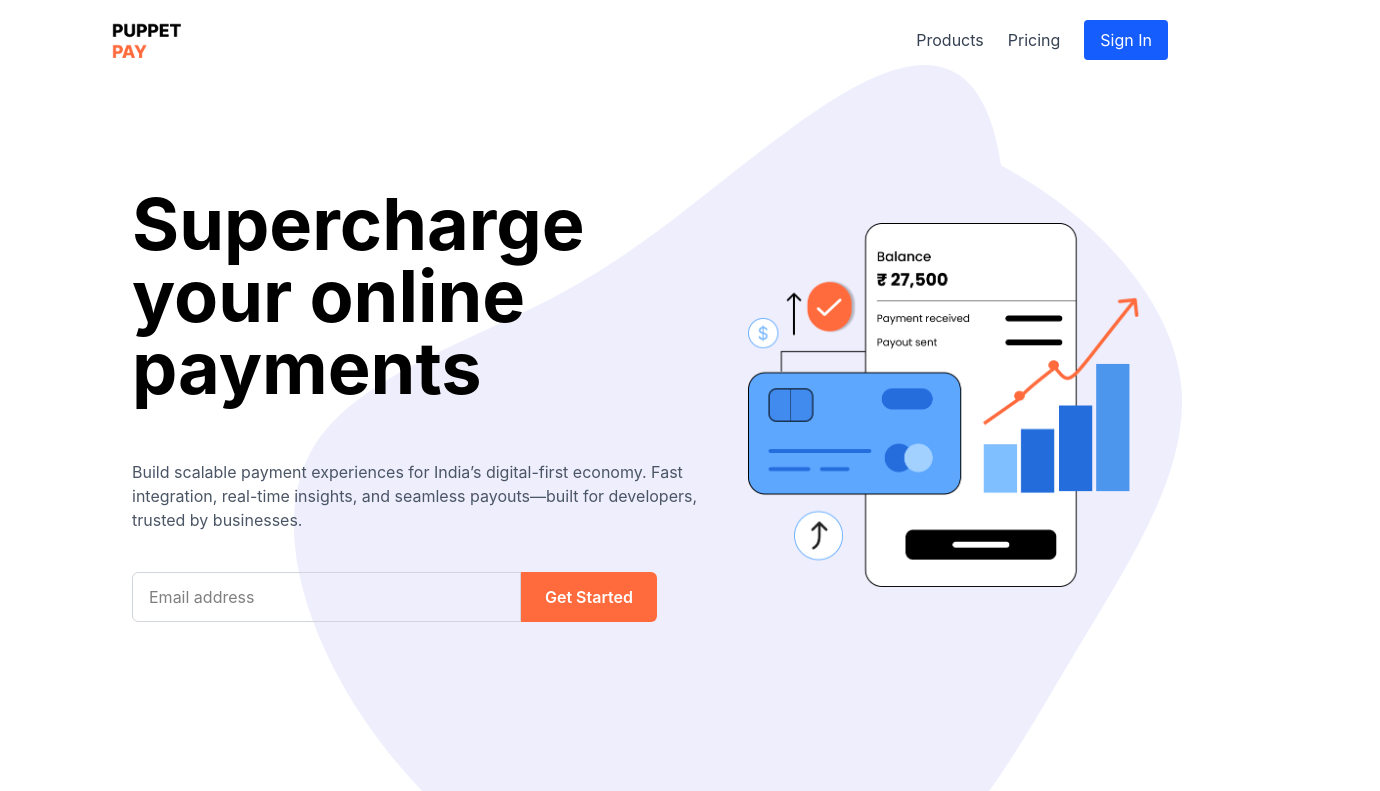
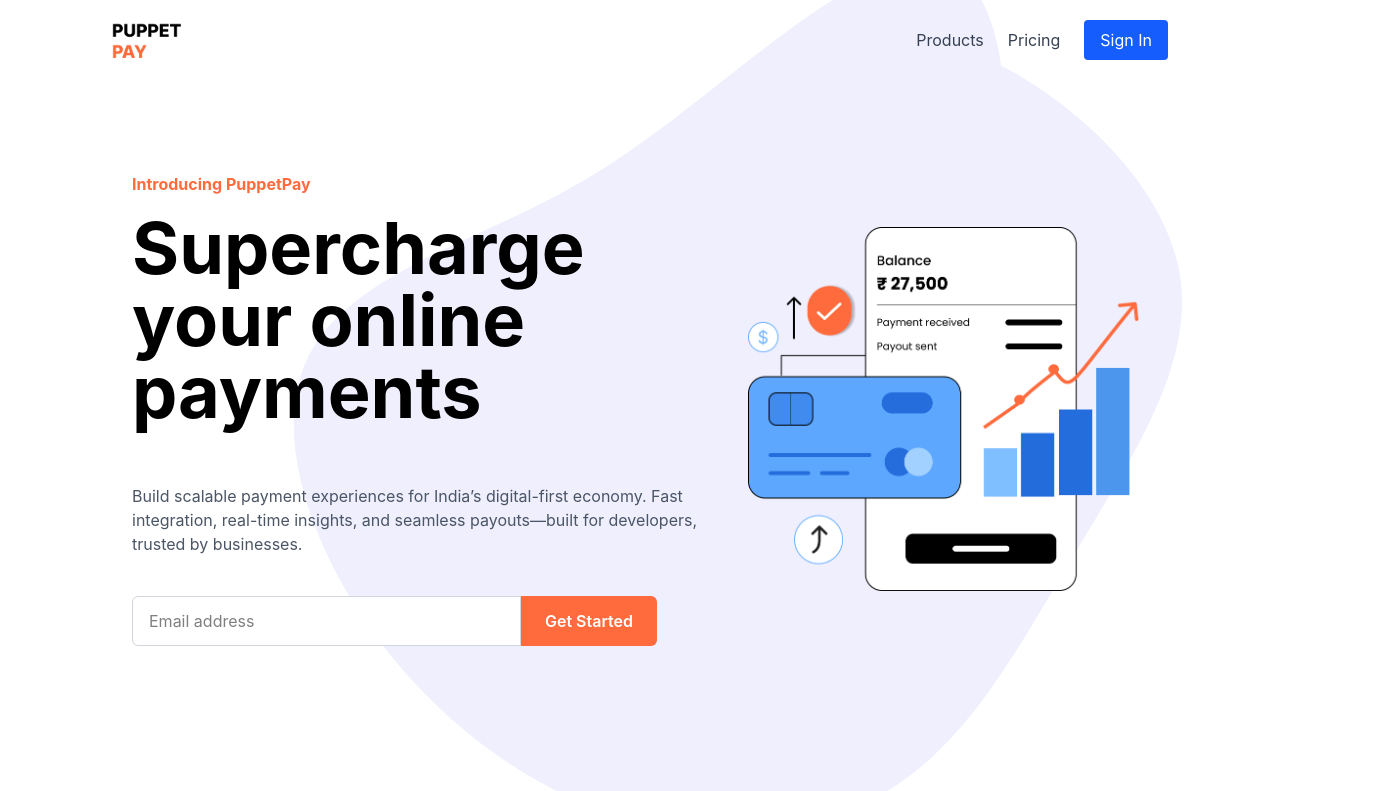
Before and after one commit to ramachandrapetla/puppetpay-ui, a React (Vite) app: page / in a window 1280 px wide. Shown: the top 791 px of the page, 1380 px wide, since content can reach past the window. Built offline with nearby package versions, Linux system fonts and the light colour scheme.

Commit message:
hero section-refactored

```diff
--- a/src/App.jsx
+++ b/src/App.jsx
@@ -5,7 +5,7 @@
 
 function App() {
   return (
-    <div className="relative min-h-screen">
+    <div className="relative min-h-screen overflow-x-hidden">
       <BlobBackground />
       <NavBar />
       <HeroSection />
--- a/src/components/BlobBackground.jsx
+++ b/src/components/BlobBackground.jsx
@@ -1,11 +1,11 @@
 export const BlobBackground = () => {
   return (
-    <div className="absolute top-[-150px] right-[-100px] w-[1280px] h-[750px] -z-10 opacity-10">
+    <div className="absolute desktop:top-[-250px] desktop:right-[-100px] w-full w-max-[1080px] h-[60vh] -z-10 opacity-10">
       <svg viewBox="0 0 200 200" xmlns="http://www.w3.org/2000/svg">
         <path
           fill="#6366f1"
           d="M40.8,-50.7C54.4,-43.5,67.3,-30.5,68.9,-16.8C70.5,-3.1,60.8,11.3,52.2,25.7C43.6,40.1,36,54.5,23.6,62.3C11.1,70.1,-5.2,71.3,-20.4,66.1C-35.6,61,-49.7,49.4,-59.1,35.3C-68.5,21.1,-73.2,4.4,-66.7,-6.6C-60.1,-17.7,-42.3,-23.1,-28.6,-30.4C-14.9,-37.6,-5.4,-46.7,7.7,-56.3C20.8,-65.9,37.2,-75.4,40.8,-50.7Z"
-          transform="translate(100 100)"
+          transform="translate(100, 100)"
         />
       </svg>
     </div>
--- a/src/components/Landing/HeroSection.jsx
+++ b/src/components/Landing/HeroSection.jsx
@@ -8,6 +8,7 @@
     <Section>
       <div className="flex flex-col desktop:flex-row items-center justify-center">
         <div className="flex flex-col items-center desktop:items-start  max-w-xl">
+          <p className="mb-4 font-bold text-primary">Introducing PuppetPay</p>
           <h1 className="text-center desktop:text-left text-5xl small:text-6xl desktop:text-7xl font-bold mb-4 select-none">
             {HERO.TITLE}
           </h1>
@@ -18,7 +19,7 @@
             <input
               type="email"
               placeholder="Email address"
-              className="px-4 py-3 w-full border border-gray-300 rounded-l-md focus:outline-none"
+              className="px-4 py-3 w-full border border-gray-300 bg-white rounded-l-md focus:outline-none"
             />
             <button className="bg-primary hover:bg-primary-600 text-white font-semibold px-6 py-3 rounded-r-md text-nowrap cursor-pointer">
               Get&nbsp;Started
--- a/src/index.css
+++ b/src/index.css
@@ -17,5 +17,5 @@
 }
 
 .section_layout {
-  padding: 116px 0 128px;
+  padding: 100px 0 128px;
 }
```
